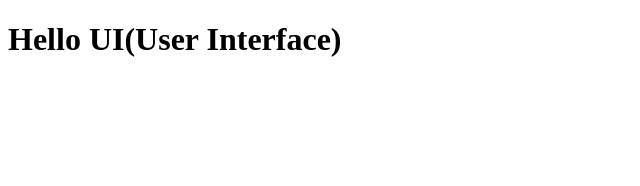
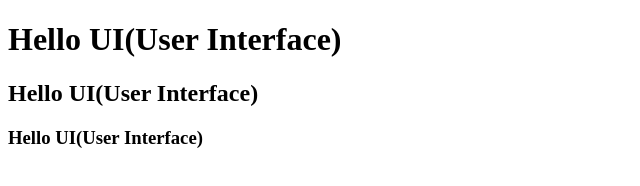
Before and after one commit to DAMASCENE-Muke/MK-UI.github.io, a plain HTML site: page index.html in a window 1280 px wide. Shown: the whole page, without its empty margins (0-640 px from the left). Drawn offline with Linux system fonts and the light colour scheme.

Commit message:
Update index.html

```diff
--- a/index.html
+++ b/index.html
@@ -11,5 +11,9 @@
 <body>
 <h1>Hello UI(User Interface)</h1>
 
+<h2>Hello UI(User Interface)</h2>
+<h3>Hello UI(User Interface)</h3>
+
+
 </body>
 </html>
```
